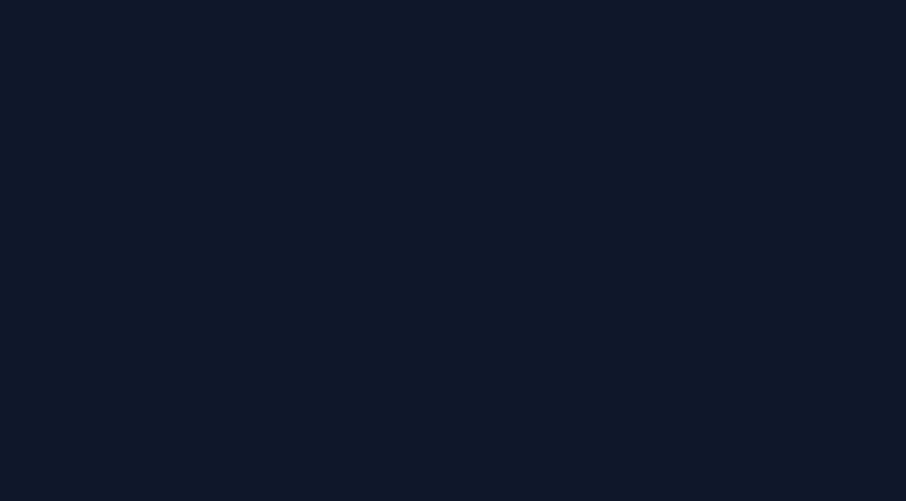
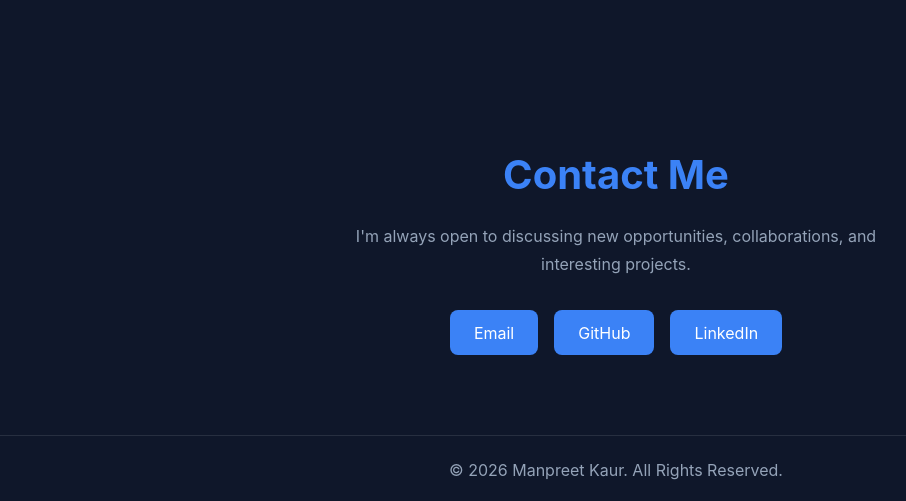
Before and after one commit to manpreetkaur292006-design/MANPREET-KAUR-PORTFOLIO, a React (Vite) app: page / in a window 1280 px wide. Shown: the part 4116-4617 px from the top of the page, without its empty margins (24-930 px from the left). Before the commit the page ends 4186 px from the top, so only its background shows below. Built offline with nearby package versions, Linux system fonts and the light colour scheme.

Commit message:
added the footer and the contact section

```diff
--- a/src/components/Contact.css
+++ b/src/components/Contact.css
@@ -0,0 +1,57 @@
+#contact {
+  padding: 5rem 0;
+}
+
+.contact-container {
+  text-align: center;
+}
+
+.contact-container h2 {
+  font-size: 2.5rem;
+  color: var(--accent);
+  margin-bottom: 1.5rem;
+}
+
+.contact-container p {
+  max-width: 600px;
+  margin: 0 auto 2rem;
+  color: var(--text-secondary);
+  line-height: 1.7;
+}
+
+.contact-links {
+  display: flex;
+  justify-content: center;
+  gap: 1rem;
+  flex-wrap: wrap;
+}
+
+.contact-links a {
+  background-color: var(--accent);
+  color: white;
+
+  padding: 0.8rem 1.5rem;
+
+  border-radius: 8px;
+
+  transition: 0.3s ease;
+}
+
+.contact-links a:hover {
+  opacity: 0.9;
+}
+
+@media (max-width: 768px) {
+  .contact-container h2 {
+    font-size: 2rem;
+  }
+
+  .contact-links {
+    flex-direction: column;
+    align-items: center;
+  }
+
+  .contact-links a {
+    width: 200px;
+  }
+}
--- a/src/components/Contact.jsx
+++ b/src/components/Contact.jsx
@@ -4,7 +4,20 @@ import './Contact.css'
 const Contact = () => {
   return (
     <section id='contact'>
+      <div className="container contact-container">
+        <h2>Contact Me</h2>
 
+        <p>
+          I'm always open to discussing new opportunities,
+          collaborations, and interesting projects.
+        </p>
+
+        <div className="contact-links">
+          <a href="mailto:manpreetkaur292006@gmail.com">Email</a>
+          <a href="https://github.com/manpreetkaur292006-design">GitHub</a>
+          <a href="https://www.linkedin.com/in/manpreetkaur-mk29">LinkedIn</a>
+        </div>
+      </div>
     </section>
   )
 }
--- a/src/components/Footer.css
+++ b/src/components/Footer.css
@@ -0,0 +1,6 @@
+footer {
+  border-top: 1px solid rgba(255, 255, 255, 0.1);
+  padding: 1.5rem 0;
+  text-align: center;
+  color: var(--text-secondary);
+}
--- a/src/components/Footer.jsx
+++ b/src/components/Footer.jsx
@@ -3,9 +3,11 @@ import './Footer.css'
 
 const Footer = () => {
   return (
-    <section id='footer'>
-
-    </section>
+    <footer id='footer'>
+      <p>
+        © 2026 Manpreet Kaur. All Rights Reserved.
+      </p>
+    </footer>
   )
 }
 
```
